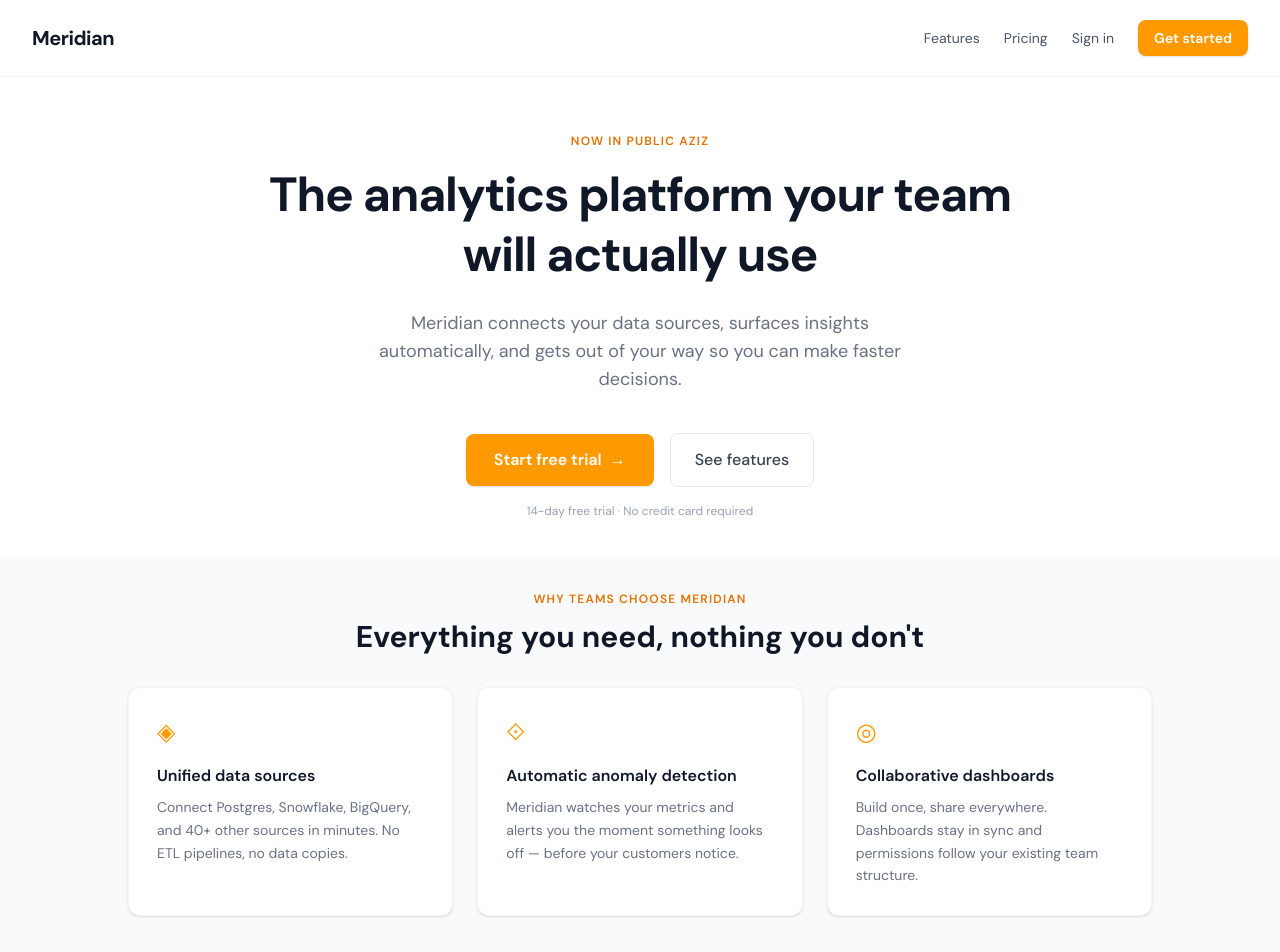
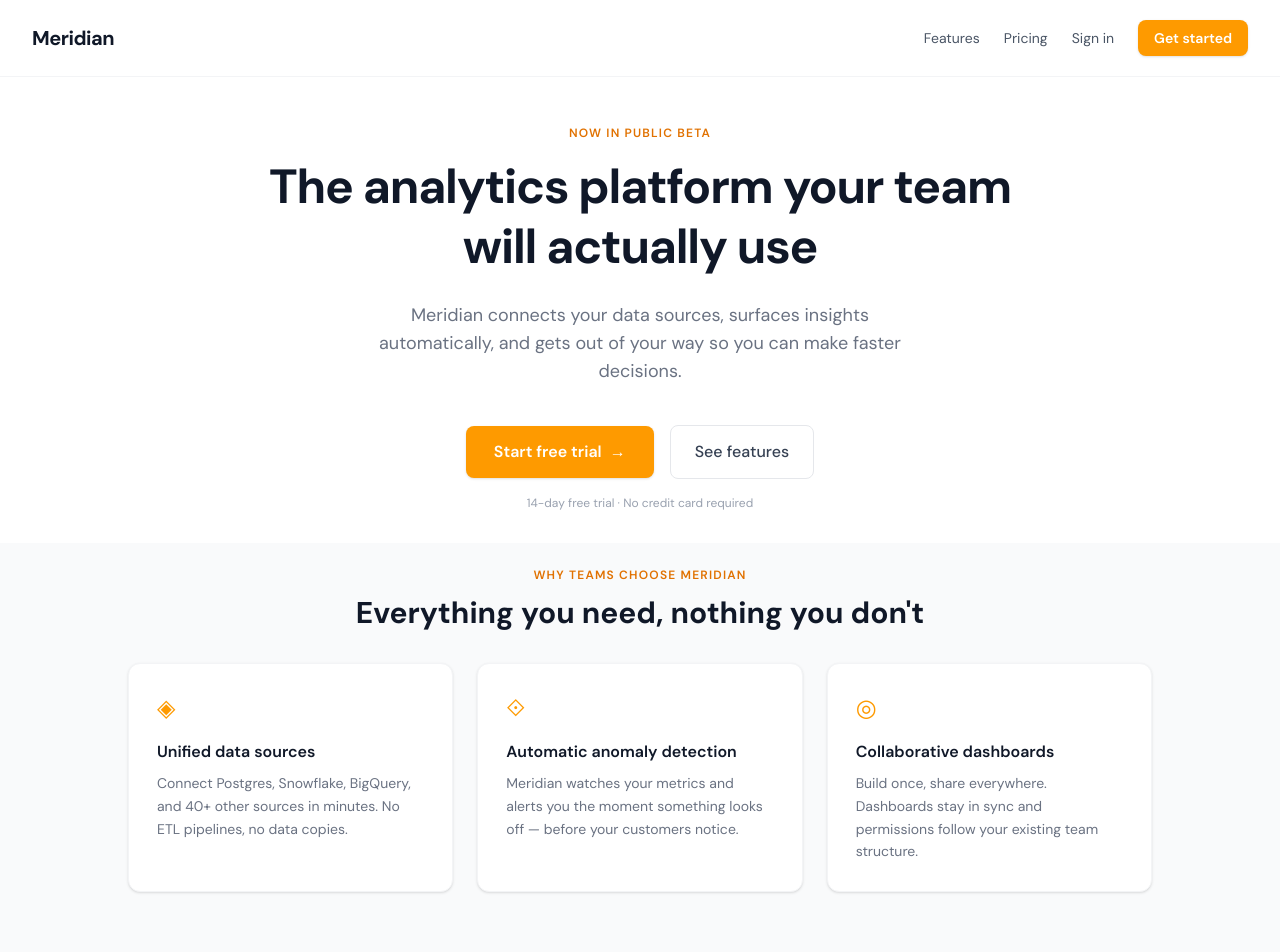
Before and after one commit to AzizAkturin/TeamSnorlax, a Next.js app: page / in a window 1280 px wide. Shown: the top 952 px of the page. Built offline with nearby package versions, Linux system fonts and the light colour scheme.

Commit message:
[UX Agent] Fix hero typo, add CTA press feedback, surface features
Co-Authored-By: Devin AI <158243242+devin-ai-integration[bot]@users.noreply.github.com>

```diff
--- a/components/FeatureCards.tsx
+++ b/components/FeatureCards.tsx
@@ -21,7 +21,7 @@ const features = [
 
 export default function FeatureCards() {
   return (
-    <section id="features" className="px-8 pt-8 pb-16 bg-gray-50 scroll-mt-20">
+    <section id="features" className="px-8 pt-6 pb-16 bg-gray-50 scroll-mt-20">
       <div className="max-w-5xl mx-auto">
         <p className="text-xs font-semibold tracking-widest uppercase text-amber-600 text-center mb-3">
           Why teams choose Meridian
--- a/components/HeroSection.tsx
+++ b/components/HeroSection.tsx
@@ -2,9 +2,9 @@ import Link from "next/link";
 
 export default function HeroSection() {
   return (
-    <section className="flex flex-col items-center text-center px-6 pt-10 pb-8 sm:pt-14 sm:pb-10">
+    <section className="flex flex-col items-center text-center px-6 pt-8 pb-6 sm:pt-12 sm:pb-8">
       <span className="text-xs font-semibold tracking-widest uppercase text-amber-600 mb-4">
-        Now in public aziz
+        Now in public beta
       </span>
       <h1 className="text-5xl font-bold tracking-tight text-gray-900 max-w-3xl leading-tight">
         The analytics platform your team will actually use
--- a/components/LandingNav.tsx
+++ b/components/LandingNav.tsx
@@ -33,7 +33,7 @@ export default function LandingNav() {
         </Link>
         <Link
           href="/signup"
-          className="text-sm bg-amber-500 text-white px-4 py-2 rounded-lg font-semibold shadow-sm hover:bg-amber-600 hover:shadow-md focus-visible:outline-2 focus-visible:outline-offset-2 focus-visible:outline-amber-600 transition-all"
+          className="text-sm bg-amber-500 text-white px-4 py-2 rounded-lg font-semibold shadow-sm hover:bg-amber-600 hover:shadow-md active:bg-amber-700 active:translate-y-px active:shadow-none focus-visible:outline-2 focus-visible:outline-offset-2 focus-visible:outline-amber-600 transition-all"
           data-ph-id="nav-get-started"
         >
           Get started
```
